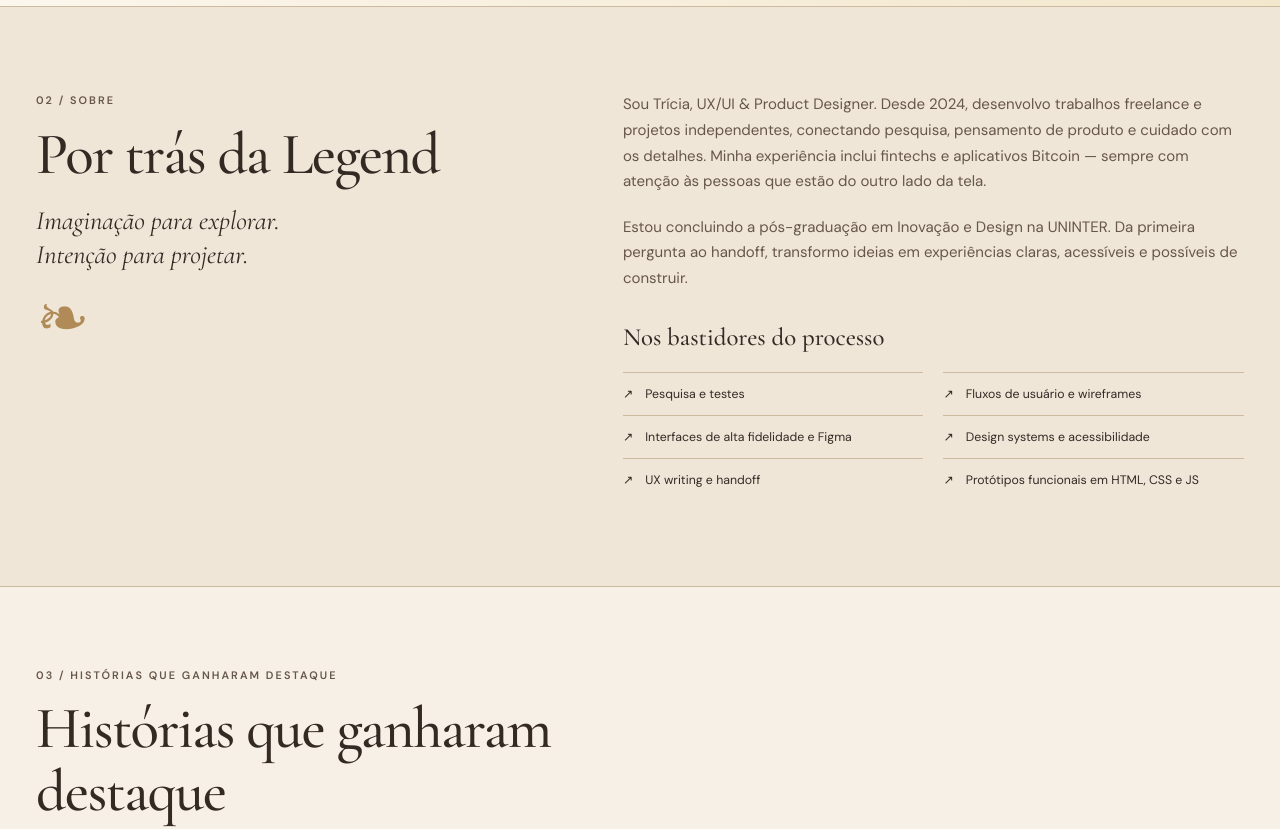
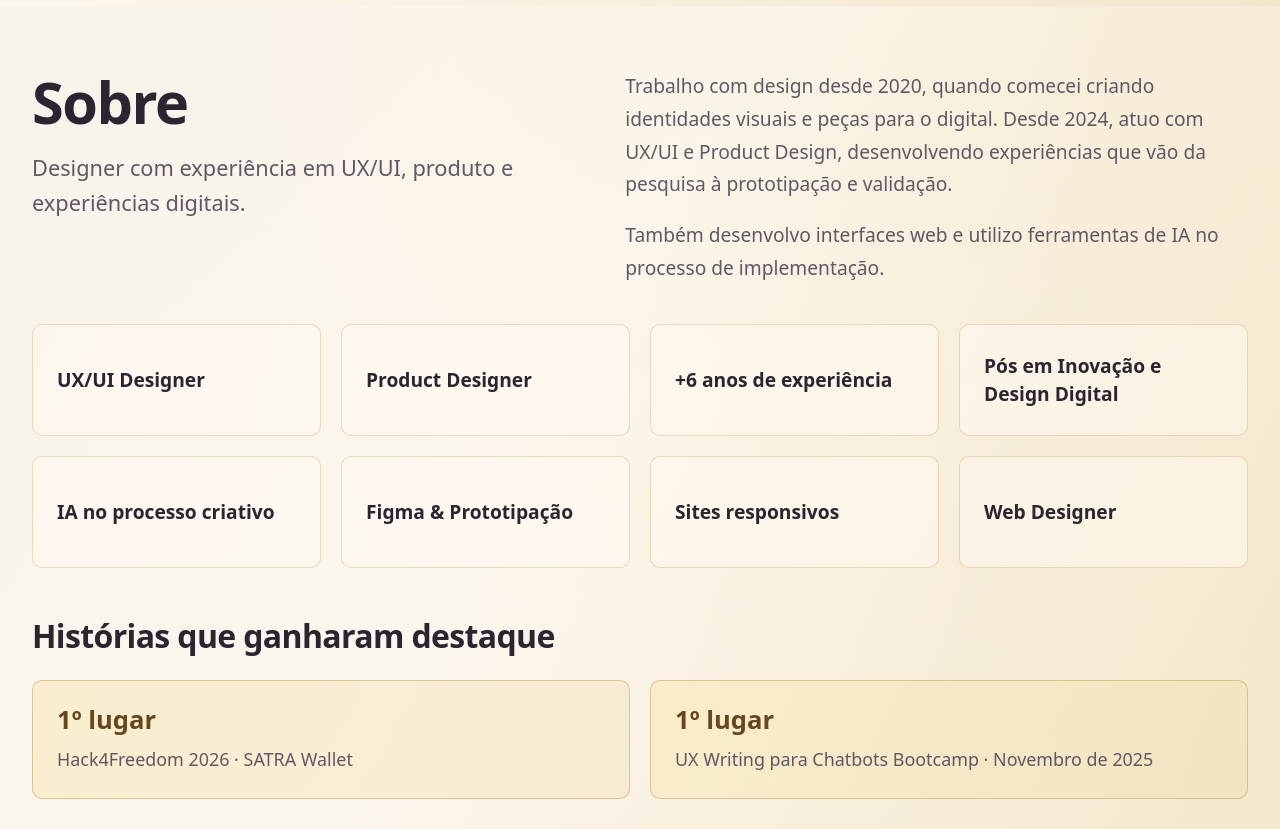
Before and after one commit to tricialinewberg/tricia-linewberg-portfolio, a React (Vite) app: page /pt-br/ in a window 1280 px wide. Shown: the part 2820-3649 px from the top of the page. Built offline with nearby package versions, Linux system fonts and the light colour scheme.

Commit message:
Apply approved About biography, ordered competencies and achievements

```diff
--- a/src/App.tsx
+++ b/src/App.tsx
@@ -24,8 +24,13 @@ export default function App({locale}:{locale:Locale}) {
    </a>
   </article>)}</div></div>
  </section>
- <section className="about" id="about" aria-labelledby="about-title"><div className="section about-grid"><div><p className="eyebrow">02 / {t.nav[1]}</p><h2 id="about-title">{t.about}</h2><p className="about-lead">{t.aboutLead}</p><span className="ornament" aria-hidden="true">❧</span></div><div className="biography"><p>{t.bio}</p><p>{t.study}</p><h3>{t.skillsTitle}</h3><ul className="skills">{t.skills.map(s=><li key={s}>{s}</li>)}</ul></div></div></section>
- <section className="recognition section" aria-labelledby="awards-title"><p className="eyebrow">03 / {t.recognition}</p><h2 id="awards-title">{t.recognition}</h2><div className="awards">{t.awards.map((a,i)=><div className="award" key={i}><span className="award-index" aria-hidden="true">{i===0?'I':'II'}</span><div><h3>{a}</h3><p>{t.awardsDetail[i]}</p></div></div>)}</div></section>
+ <section className="about" id="about" aria-labelledby="about-title">
+  <div className="about-inner">
+   <div className="about-intro"><div><h2 id="about-title">{t.about}</h2><p className="about-lead">{t.aboutLead}</p></div><div className="biography"><p>{t.bio}</p><p>{t.study}</p></div></div>
+   <ul className="competencies" aria-label={t.skillsTitle}>{t.skills.map(s=><li key={s}>{s}</li>)}</ul>
+   <section className="about-achievements" aria-labelledby="awards-title"><h3 id="awards-title">{t.recognition}</h3><div className="about-awards">{t.awards.map((a,i)=><div className="about-award" key={i}><h4>{a}</h4><p>{t.awardsDetail[i]}</p></div>)}</div></section>
+  </div>
+ </section>
  <section className="contact section" id="contact" aria-labelledby="contact-title"><div className="contact-inner"><p className="eyebrow">{t.contactLead}</p><h2 id="contact-title">{t.contact}</h2><p>{t.contactBody}</p><div className="contact-links"><External href={`https://wa.me/5586995473936?text=${encodeURIComponent(t.message)}`} className="contact-primary">WhatsApp <span aria-hidden="true">↗</span><span className="sr-only"> — {t.newTab}</span></External><a href="mailto:triciaux@gmail.com">{t.email} <span aria-hidden="true">↗</span></a><External href="https://www.linkedin.com/in/tricia-linewberg/">LinkedIn <span aria-hidden="true">↗</span><span className="sr-only"> — {t.newTab}</span></External></div><a className="email-address" href="mailto:triciaux@gmail.com">triciaux@gmail.com</a></div></section>
  </main><footer className="footer"><p>© 2026 Trícia Linewberg<span>{t.footer}</span></p><a href="#top">{t.top} ↑</a></footer></>
 }
--- a/src/locales.ts
+++ b/src/locales.ts
@@ -19,9 +19,9 @@ export const translations:Record<Locale,Copy> = {
  portrait:'Trícia Linewberg usando cartola em um retrato teatral',missingPortrait:'Retrato original em breve',missingCover:'Capa original em breve',cover:'Capa do projeto',home:'Trícia Linewberg — início',
  act:'Ato',works:'Projetos',worksIntro:'Confira alguns dos trabalhos que já desenvolvi.',view:'Ver no Behance',newTab:'abre em uma nova aba',featured:'1º lugar · Hack4Freedom 2026',
  descriptions:["Carteira Bitcoin · 1º lugar no Hack4Freedom 2026.","Educação Bitcoin por meio da beleza.","Website de ficção · Projeto de fã.","Auditoria UX/UI e redesign de experiência."],
- about:'Por trás da Legend',aboutLead:'Imaginação para explorar. Intenção para projetar.',bio:'Sou Trícia, UX/UI & Product Designer. Desde 2024, desenvolvo trabalhos freelance e projetos independentes, conectando pesquisa, pensamento de produto e cuidado com os detalhes. Minha experiência inclui fintechs e aplicativos Bitcoin — sempre com atenção às pessoas que estão do outro lado da tela.',study:'Estou concluindo a pós-graduação em Inovação e Design na UNINTER. Da primeira pergunta ao handoff, transformo ideias em experiências claras, acessíveis e possíveis de construir.',
- skillsTitle:'Nos bastidores do processo',skills:['Pesquisa e testes','Fluxos de usuário e wireframes','Interfaces de alta fidelidade e Figma','Design systems e acessibilidade','UX writing e handoff','Protótipos funcionais em HTML, CSS e JS'],
- recognition:'Histórias que ganharam destaque',awards:['1º lugar','1º lugar'],awardsDetail:['Hack4Freedom 2026 · SATRA Wallet','Projeto de bootcamp · UX Writing conversacional'],
+ about:"Sobre",aboutLead:"Designer com experiência em UX/UI, produto e experiências digitais.",bio:"Trabalho com design desde 2020, quando comecei criando identidades visuais e peças para o digital. Desde 2024, atuo com UX/UI e Product Design, desenvolvendo experiências que vão da pesquisa à prototipação e validação.",study:"Também desenvolvo interfaces web e utilizo ferramentas de IA no processo de implementação.",
+ skillsTitle:"Competências",skills:["UX/UI Designer","Product Designer","+6 anos de experiência","Pós em Inovação e Design Digital","IA no processo criativo","Figma & Prototipação","Sites responsivos","Web Designer"],
+ recognition:'Histórias que ganharam destaque',awards:['1º lugar','1º lugar'],awardsDetail:['Hack4Freedom 2026 · SATRA Wallet','UX Writing para Chatbots Bootcamp · Novembro de 2025'],
  contact:'O próximo ato começa com uma conversa.',contactLead:'UM ÚLTIMO CONVITE',contactBody:'Tem um projeto em mente? Vamos conversar sobre o que podemos criar juntos.',message:'Olá, Trícia! Gostaria de conversar sobre um projeto de design.',email:'Enviar email',footer:'Pensado com intenção. Criado com imaginação.',top:'Voltar ao início'
  },
  en: {
@@ -31,9 +31,9 @@ export const translations:Record<Locale,Copy> = {
  portrait:'Trícia Linewberg wearing a top hat in a theatrical portrait',missingPortrait:'Original portrait coming soon',missingCover:'Original cover coming soon',cover:'Project cover for',home:'Trícia Linewberg — home',
  act:'Act',works:'Projects',worksIntro:'Take a look at some of the projects I’ve developed.',view:'View on Behance',newTab:'opens in a new tab',featured:'1st place · Hack4Freedom 2026',
  descriptions:["Bitcoin wallet · Hack4Freedom 2026 winner.","Bitcoin education through the language of beauty.","Fictional website · Fan project.","UX/UI audit and experience redesign."],
- about:'Behind the Legend',aboutLead:'Imagination to explore. Intention to design.',bio:'I’m Trícia, a UX/UI & Product Designer. Since 2024, I’ve worked on freelance and independent projects, bringing together research, product thinking, and attention to detail. My experience includes fintech and Bitcoin apps — with care for the people on the other side of the screen.',study:'I’m completing postgraduate studies in Innovation and Design at UNINTER. From the first question to handoff, I turn ideas into clear, accessible experiences that can be built.',
- skillsTitle:'Behind the scenes of the process',skills:['Research and testing','User flows and wireframes','High-fidelity interfaces and Figma','Design systems and accessibility','UX writing and handoff','Functional HTML, CSS, and JS prototypes'],
- recognition:'Stories in the spotlight',awards:['1st place','1st place'],awardsDetail:['Hack4Freedom 2026 · SATRA Wallet','Bootcamp project · Conversational UX Writing'],
+ about:"About",aboutLead:"Designer with experience in UX/UI, product, and digital experiences.",bio:"I’ve worked in design since 2020, when I started creating visual identities and digital graphics. Since 2024, I’ve worked in UX/UI and Product Design, developing experiences from research through prototyping and validation.",study:"I also develop web interfaces and use AI tools during implementation.",
+ skillsTitle:"Competencies",skills:["UX/UI Designer","Product Designer","6+ years of experience","Postgraduate qualification in Innovation and Digital Design","AI in the creative process","Figma & Prototyping","Responsive websites","Web Designer"],
+ recognition:'Stories in the spotlight',awards:['1st place','1st place'],awardsDetail:['Hack4Freedom 2026 · SATRA Wallet','UX Writing for Chatbots Bootcamp · November 2025'],
  contact:'The next act begins with a conversation.',contactLead:'ONE LAST INVITATION',contactBody:'Have a project in mind? Let’s talk about what we could create together.',message:'Hi, Trícia! I’d like to talk about a design project.',email:'Send an email',footer:'Thoughtfully designed. Imaginatively made.',top:'Back to top'
  },
  es: {
@@ -43,9 +43,9 @@ export const translations:Record<Locale,Copy> = {
  portrait:'Trícia Linewberg con sombrero de copa en un retrato teatral',missingPortrait:'Retrato original próximamente',missingCover:'Portada original próximamente',cover:'Portada del proyecto',home:'Trícia Linewberg — inicio',
  act:'Acto',works:'Proyectos',worksIntro:'Mira algunos de los proyectos que ya he desarrollado.',view:'Ver en Behance',newTab:'se abre en una pestaña nueva',featured:'1.er puesto · Hack4Freedom 2026',
  descriptions:["Billetera Bitcoin · Ganadora del Hack4Freedom 2026.","Educación Bitcoin a través de la belleza.","Sitio de ficción · Proyecto de fan.","Auditoría UX/UI y rediseño de experiencia."],
- about:'Detrás de The Legend',aboutLead:'Imaginación para explorar. Intención para diseñar.',bio:'Soy Trícia, diseñadora UX/UI y de producto. Desde 2024, desarrollo trabajos freelance y proyectos independientes, combinando investigación, visión de producto y atención al detalle. Mi experiencia incluye fintech y aplicaciones Bitcoin, siempre pensando en las personas al otro lado de la pantalla.',study:'Estoy completando un posgrado en Innovación y Diseño en UNINTER. Desde la primera pregunta hasta el handoff, transformo ideas en experiencias claras, accesibles y viables.',
- skillsTitle:'Entre bastidores del proceso',skills:['Investigación y pruebas','Flujos de usuario y wireframes','Interfaces de alta fidelidad y Figma','Sistemas de diseño y accesibilidad','UX writing y handoff','Prototipos funcionales en HTML, CSS y JS'],
- recognition:'Historias que se destacaron',awards:['1.er puesto','1.er puesto'],awardsDetail:['Hack4Freedom 2026 · SATRA Wallet','Proyecto de bootcamp · UX Writing conversacional'],
+ about:"Sobre mí",aboutLead:"Diseñadora con experiencia en UX/UI, producto y experiencias digitales.",bio:"Trabajo en diseño desde 2020, cuando empecé creando identidades visuales y piezas digitales. Desde 2024, trabajo en UX/UI y diseño de producto, desarrollando experiencias que abarcan desde la investigación hasta el prototipado y la validación.",study:"También desarrollo interfaces web y utilizo herramientas de IA en el proceso de implementación.",
+ skillsTitle:"Competencias",skills:["Diseñadora UX/UI","Diseñadora de producto","Más de 6 años de experiencia","Posgrado en Innovación y Diseño Digital","IA en el proceso creativo","Figma y prototipado","Sitios web responsivos","Diseñadora web"],
+ recognition:'Historias que se destacaron',awards:['1.er puesto','1.er puesto'],awardsDetail:['Hack4Freedom 2026 · SATRA Wallet','Bootcamp de UX Writing para Chatbots · Noviembre de 2025'],
  contact:'El próximo acto comienza con una conversación.',contactLead:'UNA ÚLTIMA INVITACIÓN',contactBody:'¿Tienes un proyecto en mente? Hablemos de lo que podemos crear juntos.',message:'¡Hola, Trícia! Me gustaría conversar sobre un proyecto de diseño.',email:'Enviar email',footer:'Pensado con intención. Creado con imaginación.',top:'Volver al inicio'
  }
 };
--- a/src/styles.css
+++ b/src/styles.css
@@ -41,3 +41,42 @@
  .project-link { grid-template-columns: minmax(0, .85fr) minmax(0, 1fr); gap: clamp(48px, 5vw, 80px); padding-block: 40px; }
  .project-image { aspect-ratio: 16 / 10; padding: 12px; }
 }
+
+/* Unified About and achievements, scoped to preserve the approved sections. */
+.about {
+ font-family: system-ui, -apple-system, 'Segoe UI', Roboto, 'Helvetica Neue', Arial, 'Noto Sans', 'Noto Sans JP', 'Noto Sans KR', 'Noto Sans SC', 'Noto Sans TC', sans-serif;
+ -webkit-font-smoothing: antialiased;
+ color: #2c2430;
+ border: 0;
+ background: radial-gradient(ellipse at 85% 0%, #eedaa826, transparent 65%), linear-gradient(120deg, #f8f3ea, #fcf7ee 44%, #f3e7cc);
+ padding-block: 48px 56px;
+}
+.about-inner { width: min(1680px, calc(100% - 48px)); margin-inline: auto; }
+.about-intro { display: grid; gap: 28px; }
+.about h2 { font-family: inherit; font-size: clamp(2.25rem, 4.5vw, 4rem); font-weight: 800; line-height: 1.12; margin: 0 0 16px; }
+.about .about-lead { font-family: inherit; font-style: normal; max-width: 560px; font-size: clamp(1.1875rem, 1.7vw, 1.375rem); line-height: 1.6; color: #615767; }
+.about .biography p { font-size: clamp(1.0625rem, 1.5vw, 1.25rem); line-height: 1.7; color: #615767; margin: 0 0 18px; }
+.about .biography p:last-child { margin-bottom: 0; }
+.competencies { display: grid; grid-template-columns: repeat(2, minmax(0, 1fr)); gap: 12px; list-style: none; padding: 0; margin: 36px 0 0; }
+.competencies li { display: flex; align-items: center; min-height: 112px; padding: 18px 14px; border: 1px solid #b8842f45; border-radius: 10px; background: #fffaf180; font-size: clamp(1rem, 1.5vw, 1.25rem); font-weight: 650; line-height: 1.45; overflow-wrap: break-word; transition: background .2s, border-color .2s, box-shadow .2s; }
+@media (hover: hover) {
+ .competencies li:hover { background: linear-gradient(120deg, #f8e7b5a6, #edcf8359); border-color: #b8842f99; box-shadow: 0 6px 18px #59411d12; }
+}
+.about-achievements { margin-top: 40px; }
+.about-achievements h3 { font-family: inherit; font-size: clamp(1.5rem, 2.5vw, 2.25rem); font-weight: 750; line-height: 1.25; letter-spacing: -.02em; }
+.about-awards { display: grid; gap: 16px; margin-top: 24px; }
+.about-award { padding: 24px; border: 1px solid #b8842f66; border-radius: 10px; background: linear-gradient(120deg, #f8e7b58c, #edcf8333); }
+.about-award h4 { margin: 0 0 10px; color: #67471f; font-size: clamp(1.5rem, 2vw, 2rem); line-height: 1.2; font-weight: 750; }
+.about-award p { font-size: clamp(1rem, 1.4vw, 1.1875rem); line-height: 1.55; color: #615767; }
+@media (min-width: 600px) {
+ .about { padding-block: 64px 72px; }
+ .about-inner { width: min(1680px, calc(100% - 64px)); }
+ .competencies { gap: 20px; margin-top: 40px; }
+ .competencies li { padding: 24px; }
+ .about-awards { grid-template-columns: repeat(2, minmax(0, 1fr)); gap: 20px; }
+}
+@media (min-width: 1000px) {
+ .about-intro { grid-template-columns: minmax(0, .85fr) minmax(0, 1fr); gap: clamp(48px, 5vw, 80px); }
+ .competencies { grid-template-columns: repeat(4, minmax(0, 1fr)); }
+ .about-achievements { margin-top: 48px; }
+}
```
Also changed, not shown: 1 other file (tests, documents, lock files or other folders).
